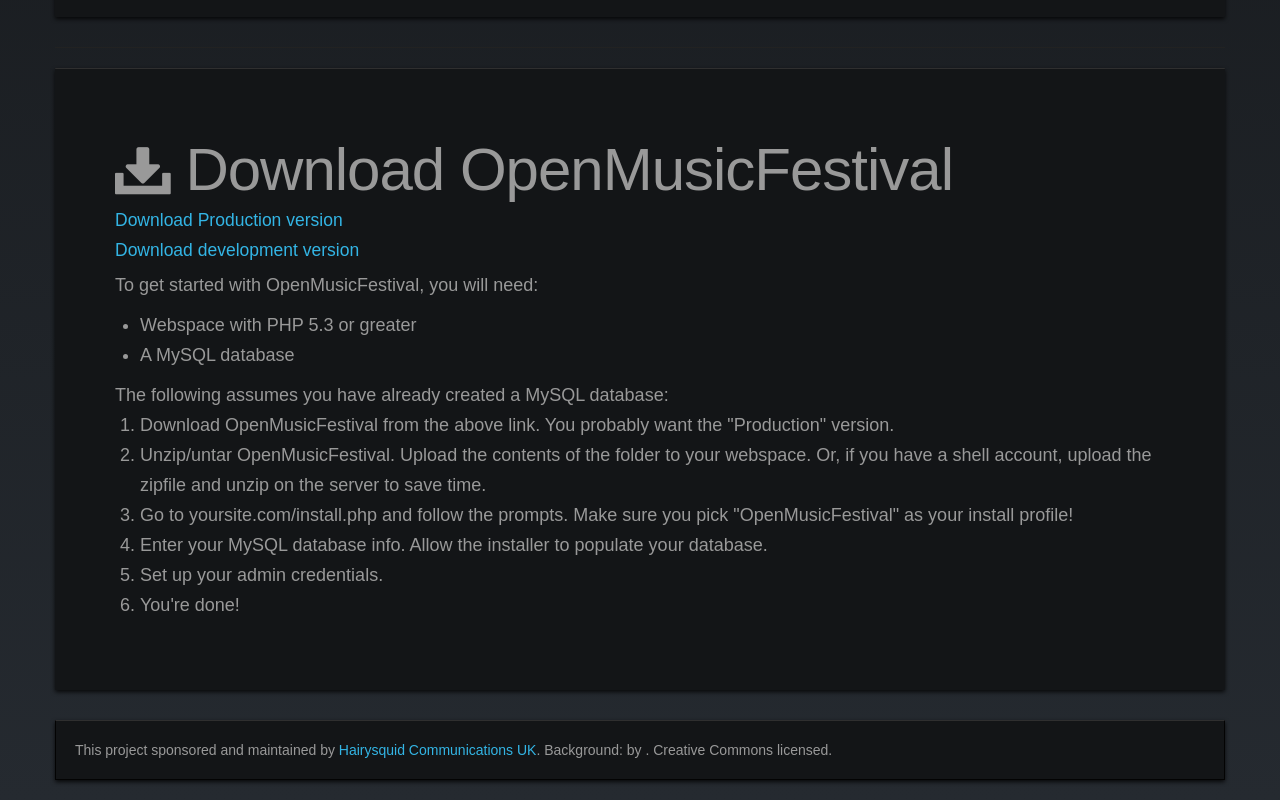
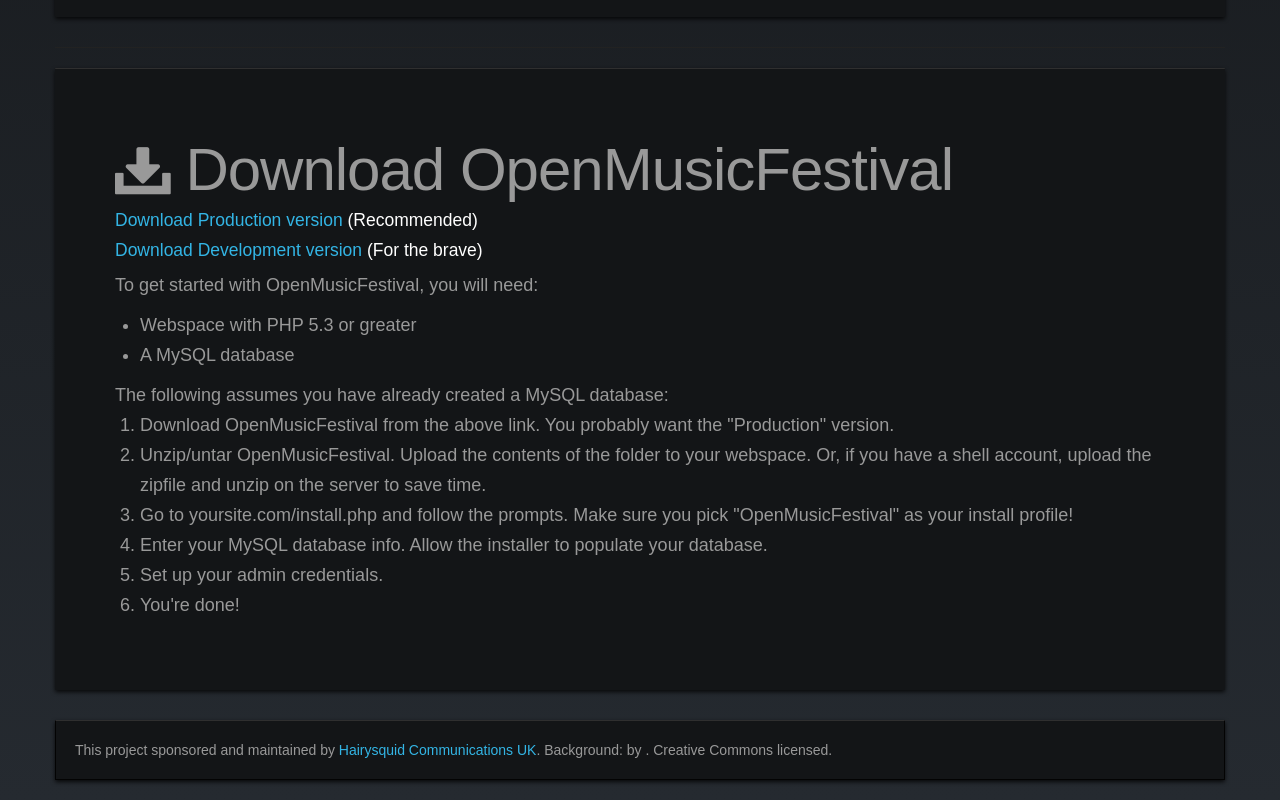
Before and after one commit to aendra-rininsland/openMusicFestival, a plain HTML site: page index.html in a window 1280 px wide. Shown: the part 1728-2528 px from the top of the page. Drawn offline with nearby package versions, Linux system fonts and the light colour scheme; a web font is replaced by a local one.

Commit message:
Updated release version.

```diff
--- a/index.html
+++ b/index.html
@@ -157,8 +157,8 @@
         <h1>
           <i class="icon-download-alt"></i> Download OpenMusicFestival
   	</h1>
-  	<h4><a href="http://ftp.drupal.org/files/projects/openmusicfestival-7.x-1.1-core.zip">Download Production version</a></h4>
-	<h4><a href="http://ftp.drupal.org/files/projects/openmusicfestival-7.x-1.x-dev-core.zip">Download development version</a></h4>
+  	<h4><a href="http://ftp.drupal.org/files/projects/openmusicfestival-7.x-1.1-core.zip">Download Production version</a> (Recommended)</h4>
+	<h4><a href="http://ftp.drupal.org/files/projects/openmusicfestival-7.x-1.x-dev-core.zip">Download Development version</a> (For the brave)</h4>
 	<p>
 	  To get started with OpenMusicFestival, you will need:
 	  <ul>
```
